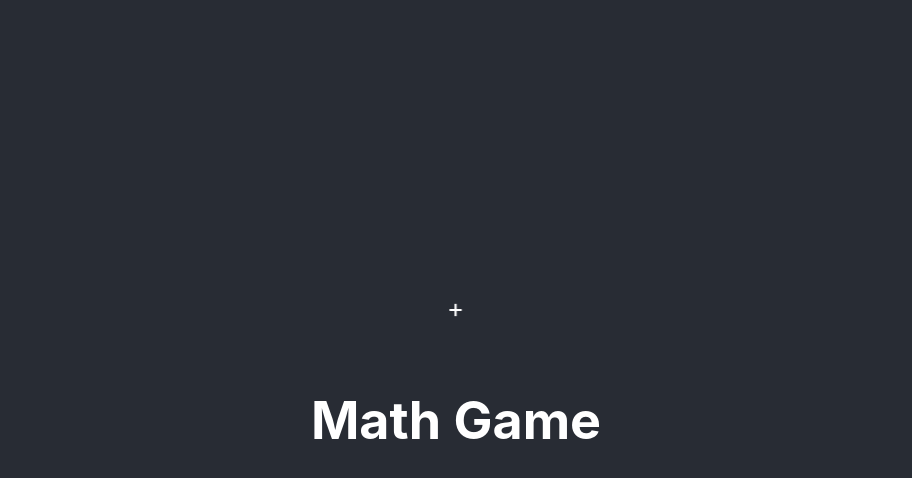
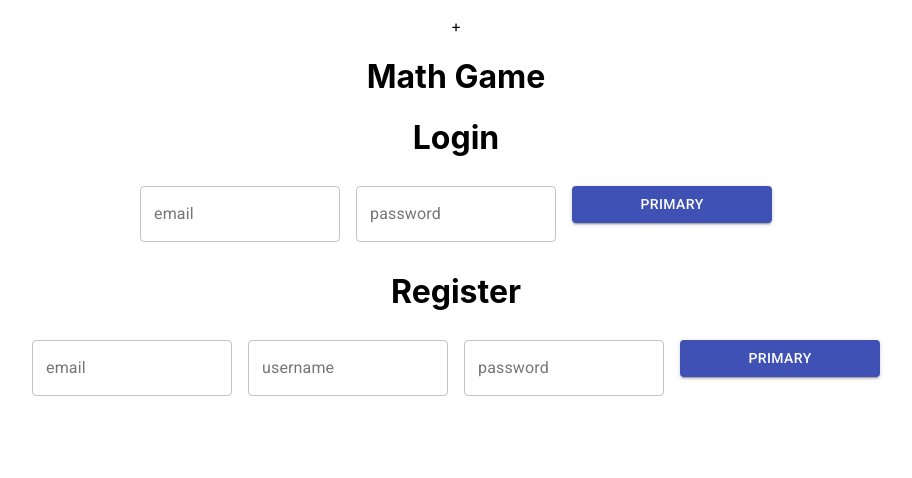
Before and after one commit to Stompke/speed-math, a React (Create React App) app in the folder math-app/: page / in a window 1280 px wide. Shown: the top 478 px of the page, without its empty margins (184-1096 px from the left). Built offline with nearby package versions, Linux system fonts and the light colour scheme.

Commit message:
Login and Register are working with api

```diff
--- a/math-app/package.json
+++ b/math-app/package.json
@@ -8,6 +8,7 @@
     "@testing-library/jest-dom": "^4.2.4",
     "@testing-library/react": "^9.3.2",
     "@testing-library/user-event": "^7.1.2",
+    "axios": "^0.19.2",
     "react": "^16.13.0",
     "react-dom": "^16.13.0",
     "react-scripts": "3.4.0"
--- a/math-app/src/App.css
+++ b/math-app/src/App.css
@@ -3,7 +3,7 @@
 }
 
 .App-logo {
-  height: 5vmin;
+  height: 10px;
   pointer-events: none;
 }
 
--- a/math-app/src/App.js
+++ b/math-app/src/App.js
@@ -1,14 +1,21 @@
 import React from 'react';
 import logo from './logo.svg';
 import './App.css';
+import Login from './userComponents/Login'
+import Register from './userComponents/Register'
+
+//components
+
 
 function App() {
   return (
     <div className="App">
-      <header className="App-header">
+
         <span className="App-logo" alt="logo"><p>+</p></span>
         <h1>Math Game</h1>
-      </header>
+        <Login />
+        <Register />
+
     </div>
   );
 }
--- /dev/null
+++ b/math-app/src/userComponents/Login.js
@@ -0,0 +1,53 @@
+import React, { useState } from 'react';
+import axios from 'axios';
+
+import { makeStyles } from '@material-ui/core/styles';
+import TextField from '@material-ui/core/TextField';
+import Button from '@material-ui/core/Button';
+
+const useStyles = makeStyles(theme => ({
+    root: {
+      '& > *': {
+        margin: theme.spacing(1),
+        width: 200,
+      },
+    },
+  }));
+
+const Login = () => {
+    const classes = useStyles();
+    const [ credentials, setCredentials ] = useState({});
+
+    const onChangeHandler = e => {
+      setCredentials({
+        ...credentials,
+        [e.target.name]: e.target.value
+      })
+    }
+
+    const loginUser = e => {
+      e.preventDefault();
+      axios
+      .post('http://localhost:5000/api/users/login', credentials)
+      .then(res => {
+        console.log(res)
+      })
+      .catch( err => {
+        console.log(err)
+      })
+    }
+
+    return (
+        <div>
+            <h1>Login</h1>
+            <form onSubmit={loginUser} className={classes.root} noValidate autoComplete="off">
+                <TextField onChange={onChangeHandler} name="email" id="email" label="email" variant="outlined" />
+                {/* <TextField onChange={onChangeHandler} name="username" id="username" label="username" variant="outlined" /> */}
+                <TextField onChange={onChangeHandler} name="password" type='password' id="password" label="password" variant="outlined" />
+                  <Button variant="contained" type='submit' color="primary">Primary</Button>
+        </form>
+        </div>
+    )
+}
+
+export default Login;
--- /dev/null
+++ b/math-app/src/userComponents/Register.js
@@ -0,0 +1,53 @@
+import React, { useState } from 'react';
+import axios from 'axios';
+
+import { makeStyles } from '@material-ui/core/styles';
+import TextField from '@material-ui/core/TextField';
+import Button from '@material-ui/core/Button';
+
+const useStyles = makeStyles(theme => ({
+    root: {
+      '& > *': {
+        margin: theme.spacing(1),
+        width: 200,
+      },
+    },
+  }));
+
+const Register = () => {
+    const classes = useStyles();
+    const [ credentials, setCredentials ] = useState({});
+
+    const onChangeHandler = e => {
+      setCredentials({
+        ...credentials,
+        [e.target.name]: e.target.value
+      })
+    }
+
+    const registerUser = e => {
+      e.preventDefault();
+      axios
+      .post('http://localhost:5000/api/users/', credentials)
+      .then(res => {
+        console.log(res)
+      })
+      .catch( err => {
+        console.log(err)
+      })
+    }
+
+    return (
+        <div>
+            <h1>Register</h1>
+            <form onSubmit={registerUser} className={classes.root} noValidate autoComplete="off">
+                <TextField onChange={onChangeHandler} name="email" id="email" label="email" variant="outlined" />
+                <TextField onChange={onChangeHandler} name="username" id="username" label="username" variant="outlined" />
+                <TextField onChange={onChangeHandler} name="password" type='password' id="password" label="password" variant="outlined" />
+                  <Button variant="contained" type='submit' color="primary">Primary</Button>
+        </form>
+        </div>
+    )
+}
+
+export default Register;
```
Also changed, not shown: 1 other file (tests, documents, lock files or other folders).
